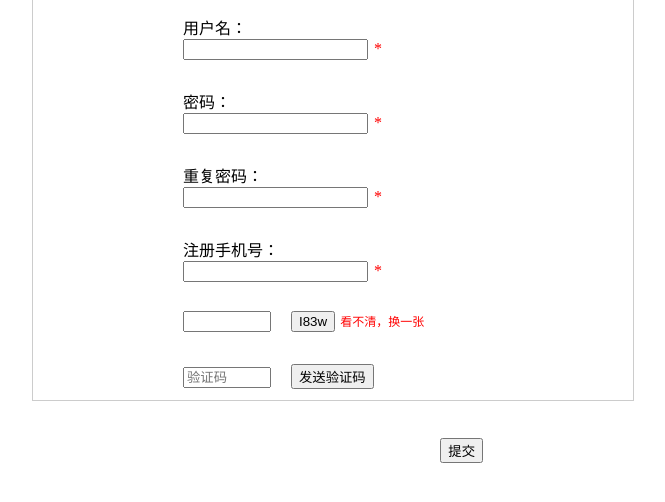
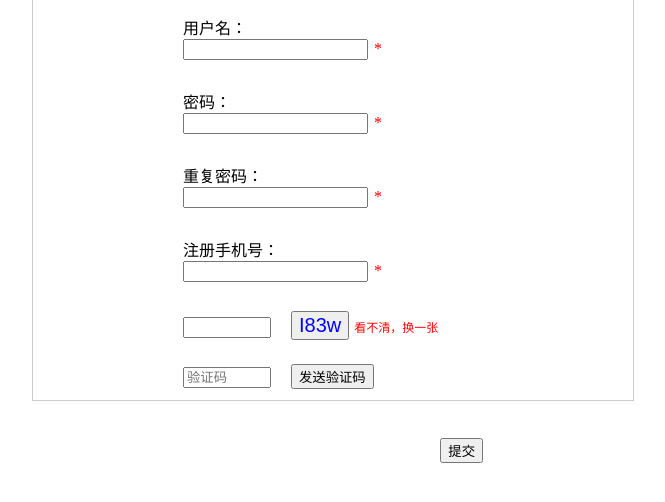
Before and after one commit to tiaotiaoyang/JsWork, a PHP site: page /form.html in a window 1280 px wide. Shown: the part 101-603 px from the top of the page, without its empty margins (307-972 px from the left). Run offline with PHP 8.4, Linux system fonts and the light colour scheme; some libraries are stand-ins or nearby versions.

Commit message:
no message

```diff
--- a/form/css.css
+++ b/form/css.css
@@ -52,3 +52,8 @@
 		font-size: 12px;
 		margin-left: 5px;
 	}
+	#change
+	{
+		color:blue;
+		font-size: 20px;
+	}
```
